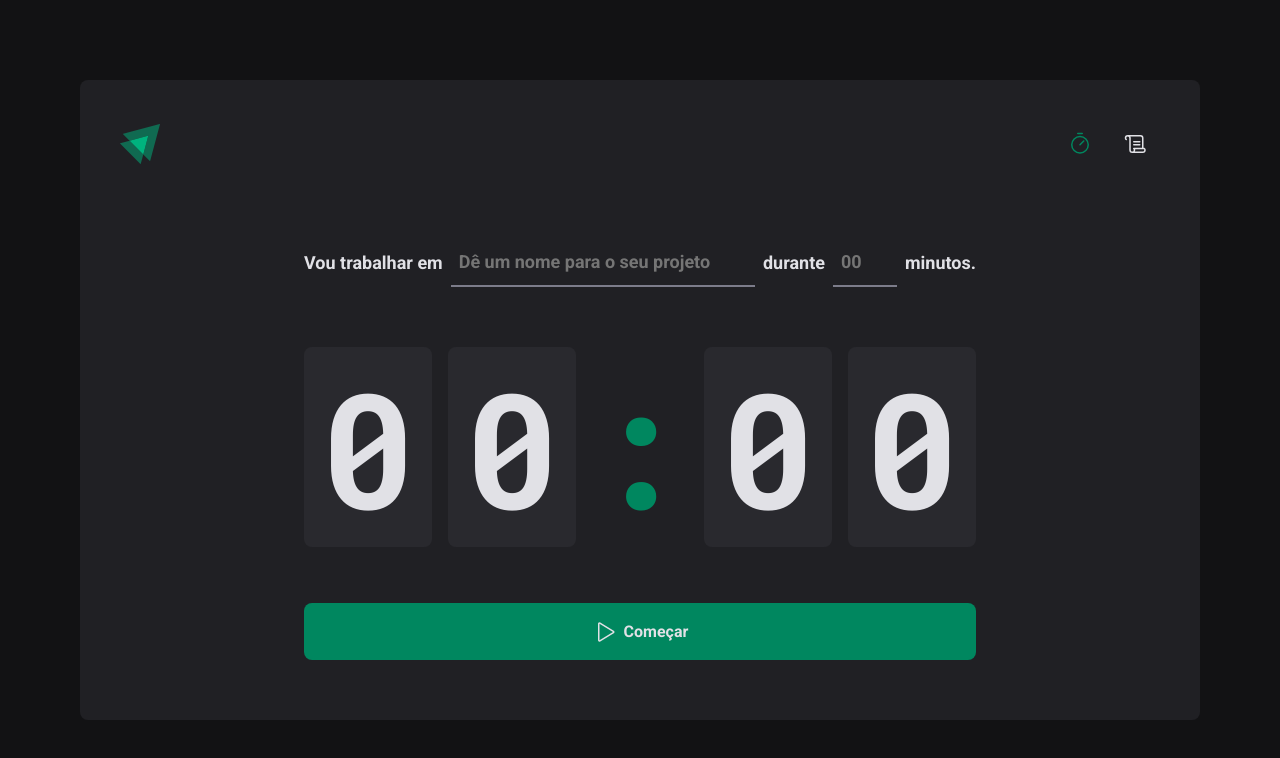
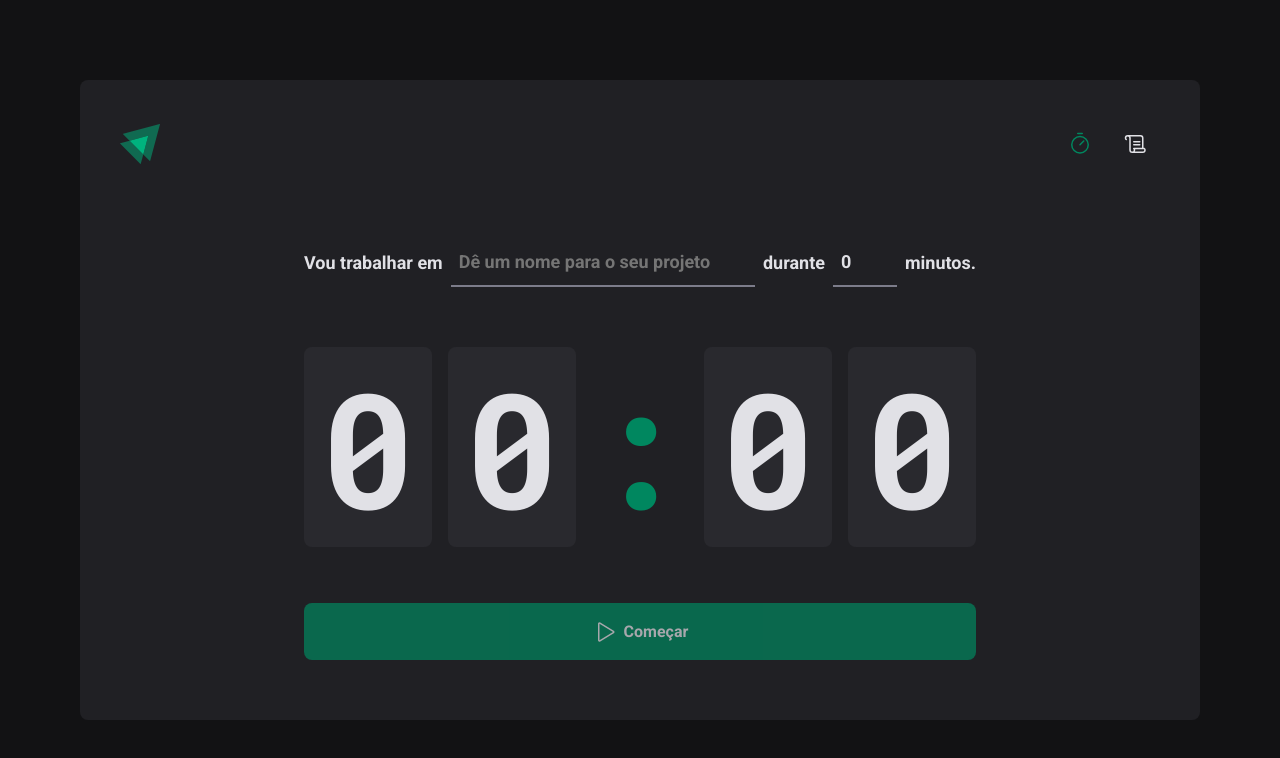
Before and after one commit to dantevicenzo/ignite-reactjs-02-timer, a React (Vite) app: page / in a window 1280 px wide. Shown: the top 758 px of the page. Built offline with nearby package versions, Linux system fonts and the light colour scheme.

Commit message:
Start and Interrupt cycle behavior

```diff
--- a/package.json
+++ b/package.json
@@ -10,11 +10,15 @@
     "preview": "vite preview"
   },
   "dependencies": {
+    "@hookform/resolvers": "^3.1.0",
     "@phosphor-icons/react": "^2.0.9",
+    "date-fns": "^2.30.0",
     "react": "^18.2.0",
     "react-dom": "^18.2.0",
+    "react-hook-form": "^7.43.9",
     "react-router-dom": "^6.11.2",
-    "styled-components": "^5.3.10"
+    "styled-components": "^5.3.10",
+    "zod": "^3.21.4"
   },
   "devDependencies": {
     "@rocketseat/eslint-config": "^1.2.0",
--- a/src/pages/Home/index.tsx
+++ b/src/pages/Home/index.tsx
@@ -1,19 +1,137 @@
-import { Play } from '@phosphor-icons/react'
+import { HandPalm, Play } from '@phosphor-icons/react'
 import {
   HomeContainer,
   Number,
   Separator,
   CountdownContainer,
   InputContainer,
-  Button,
   InputNumber,
   InputText,
+  InterruptButton,
+  StartButton,
 } from './styles'
+import { useForm } from 'react-hook-form'
+import { zodResolver } from '@hookform/resolvers/zod'
+import zod from 'zod'
+import { useEffect, useState } from 'react'
+import { differenceInSeconds } from 'date-fns'
+
+const newCycleFormValidationSchema = zod.object({
+  task: zod.string().min(1, 'Informe o nome do seu projeto'),
+  minutesAmount: zod
+    .number()
+    .min(1, 'O valor mínimo é 1')
+    .max(60, 'O valor máximo é 60'),
+})
+
+type TNewCycleFormDate = zod.infer<typeof newCycleFormValidationSchema>
+
+interface ICycle {
+  id: string
+  task: string
+  minutesAmount: number
+  status: 'inProgress' | 'interrupted' | 'completed'
+  startDate: Date
+  endDate?: Date
+}
 
 export function Home() {
+  const [cycles, setCycles] = useState<ICycle[]>([])
+  const [currentCycleId, setCurrentCycleId] = useState<string | null>(null)
+  const [amountSecondsPassed, setAmountSecondsPassed] = useState(0)
+
+  const currentCycle = cycles.find((cycle) => cycle.id === currentCycleId)
+  const isCurrentCycleActive = currentCycle != null
+
+  const totalSecondsAmount = isCurrentCycleActive
+    ? currentCycle.minutesAmount * 60
+    : 0
+
+  const totalSecondsAmountLeft = isCurrentCycleActive
+    ? totalSecondsAmount - amountSecondsPassed
+    : 0
+
+  const minutesAmountLeft = Math.floor(totalSecondsAmountLeft / 60)
+  const secondsAmountLeft = totalSecondsAmountLeft % 60
+
+  const minutesLeft = String(minutesAmountLeft).padStart(2, '0')
+  const secondsLeft = String(secondsAmountLeft).padStart(2, '0')
+
+  const { register, watch, handleSubmit, reset } = useForm({
+    resolver: zodResolver(newCycleFormValidationSchema),
+    defaultValues: {
+      task: '',
+      minutesAmount: 0,
+    },
+  })
+
+  const watchTask = watch('task', '')
+  const isTaskInputEmpty = !watchTask.trim()
+
+  useEffect(() => {
+    let currentInterval: number
+
+    if (currentCycle) {
+      currentInterval = setInterval(() => {
+        setAmountSecondsPassed(
+          differenceInSeconds(new Date(), currentCycle.startDate),
+        )
+      }, 1000)
+    }
+
+    return () => {
+      clearInterval(currentInterval)
+      setAmountSecondsPassed(0)
+    }
+  }, [currentCycle])
+
+  useEffect(() => {
+    if (amountSecondsPassed > 0) {
+      document.title = `Ignite Timer: ${minutesLeft}:${secondsLeft}`
+    } else {
+      document.title = `Ignite Timer`
+    }
+  }, [amountSecondsPassed, minutesLeft, secondsLeft])
+
+  function createNewCycle(data: TNewCycleFormDate) {
+    const startDate = new Date()
+    const id = String(startDate.getTime())
+
+    const newCycle: ICycle = {
+      id,
+      task: data.task,
+      minutesAmount: data.minutesAmount,
+      status: 'inProgress',
+      startDate,
+    }
+
+    setCycles((state) => [...state, newCycle])
+    setCurrentCycleId(id)
+
+    reset()
+  }
+
+  function interruptCurrentCycle() {
+    const interruptedDate = new Date()
+    setCycles(
+      cycles.map((cycle) => {
+        if (cycle.id === currentCycleId) {
+          cycle.endDate = interruptedDate
+          cycle.status = 'interrupted'
+        }
+
+        return cycle
+      }),
+    )
+    setCurrentCycleId(null)
+    setAmountSecondsPassed(0)
+  }
+
+  console.log(cycles)
+
   return (
     <HomeContainer>
-      <form>
+      <form onSubmit={handleSubmit(createNewCycle)}>
         <InputContainer>
           <label htmlFor="task">Vou trabalhar em</label>
           <InputText
@@ -21,6 +139,8 @@ export function Home() {
             id="task"
             list="task-suggestions"
             placeholder="Dê um nome para o seu projeto"
+            disabled={isCurrentCycleActive}
+            {...register('task')}
           />
 
           <datalist id="task-suggestions">
@@ -32,28 +152,37 @@ export function Home() {
           <label htmlFor="minutesAmount">durante</label>
           <InputNumber
             type="number"
-            min="5"
+            min="1"
             max="60"
             step="5"
             id="minutesAmount"
             placeholder="00"
+            disabled={isCurrentCycleActive}
+            {...register('minutesAmount', { valueAsNumber: true })}
           />
 
           <label htmlFor="minutesAmount">minutos.</label>
         </InputContainer>
 
         <CountdownContainer>
-          <Number>0</Number>
-          <Number>0</Number>
+          <Number>{minutesLeft[0]}</Number>
+          <Number>{minutesLeft[1]}</Number>
           <Separator>:</Separator>
-          <Number>0</Number>
-          <Number>0</Number>
+          <Number>{secondsLeft[0]}</Number>
+          <Number>{secondsLeft[1]}</Number>
         </CountdownContainer>
 
-        <Button type="submit">
-          <Play size={24} />
-          Começar
-        </Button>
+        {isCurrentCycleActive ? (
+          <InterruptButton onClick={interruptCurrentCycle} type="button">
+            <HandPalm size={24} />
+            Interromper
+          </InterruptButton>
+        ) : (
+          <StartButton type="submit" disabled={isTaskInputEmpty}>
+            <Play size={24} />
+            Começar
+          </StartButton>
+        )}
       </form>
     </HomeContainer>
   )
--- a/src/pages/Home/styles.ts
+++ b/src/pages/Home/styles.ts
@@ -72,7 +72,7 @@ export const Number = styled(CowntdownItem)`
 export const Separator = styled(CowntdownItem)`
   color: ${(props) => props.theme.color.green};
 `
-export const Button = styled.button`
+const Button = styled.button`
   width: 100%;
 
   font-size: 1rem;
@@ -89,15 +89,26 @@ export const Button = styled.button`
   padding: 1rem 2.5rem;
 
   color: ${(props) => props.theme.color.grey7};
+
+  &:disabled {
+    opacity: 0.7;
+    cursor: not-allowed;
+  }
+`
+
+export const StartButton = styled(Button)`
   background-color: ${(props) => props.theme.color.green};
 
   &:hover:enabled {
     background-color: ${(props) => props.theme.color.greenDark};
     cursor: pointer;
   }
+`
+export const InterruptButton = styled(Button)`
+  background-color: ${(props) => props.theme.color.red};
 
-  &:disabled {
-    opacity: 0.7;
-    cursor: not-allowed;
+  &:hover:enabled {
+    background-color: ${(props) => props.theme.color.redDark};
+    cursor: pointer;
   }
 `
--- a/src/styles/themes/default.ts
+++ b/src/styles/themes/default.ts
@@ -5,7 +5,7 @@ export const defaultTheme = {
     greenLight: '#00B37E',
 
     redDark: '#7A1921',
-    red: '#F03847',
+    red: '#AB222E',
 
     grey1: '#121214', // background
     grey2: '#202024', // elements
```
Also changed, not shown: 1 other file (tests, documents, lock files or other folders).
